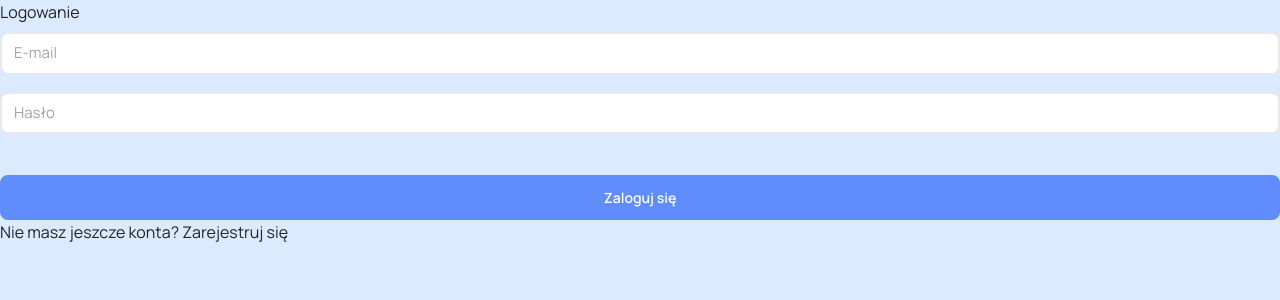
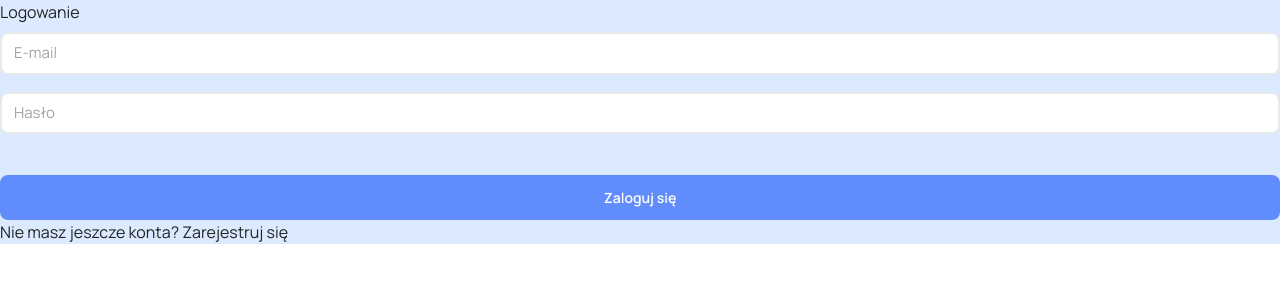
Before and after one commit to cyprianwaclaw/power-test, a Nuxt app: page /test in a window 1280 px wide. Shown: the top 300 px of the page. Built offline with nearby package versions, Linux system fonts and the light colour scheme; no server answers.

Commit message:
tewst v2

```diff
--- a/pages/test.vue
+++ b/pages/test.vue
@@ -1,5 +1,5 @@
 <template>
-  <div class="h-screen bg-blue-100">
+  <div class="min-h-full bg-blue-100">
     <div class="" @click="inputColor()">
       <h1 class="">Logowanie</h1>
       <Form
```
